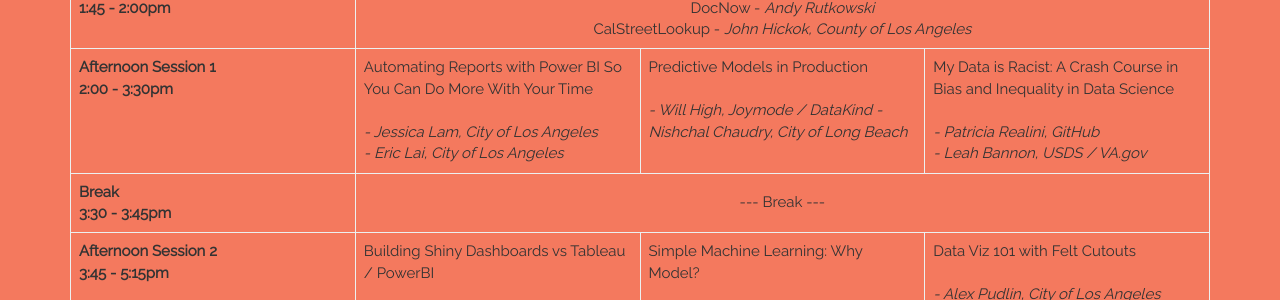
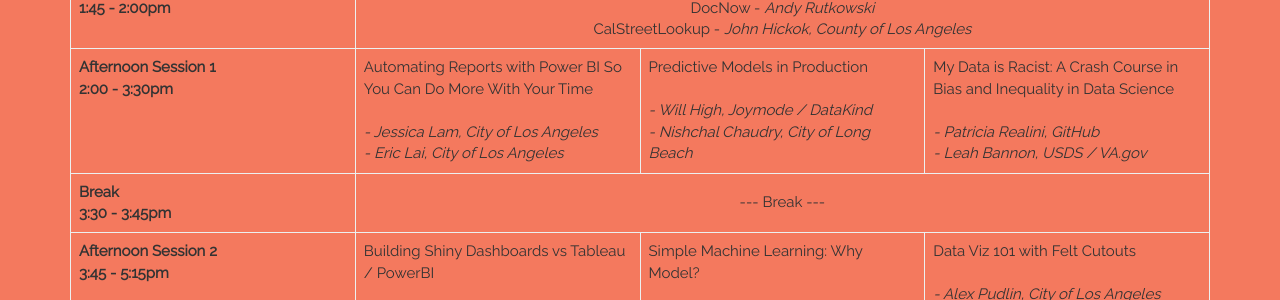
Before and after one commit to compilerla/school-of-data, a Jekyll site: the page built from index.html, in a window 1280 px wide and 900 px high, scrolled down 5613 px. Shown: the part 150-450 px from the top of the window. Built offline with Jekyll 4.4.1, drawn with Linux system fonts in a browser that asks for light colours; some web fonts are replaced; comment, search, counter and statistics services are not loaded.

Commit message:
styling fix

```diff
--- a/_includes/schedule.html
+++ b/_includes/schedule.html
@@ -295,8 +295,8 @@
                                     </td>
                                     <td>
                                         Predictive Models in Production<br><br>
-                                        <em>- Will High, Joymode / DataKind</em>
-                                        <em>- Nishchal Chaudry, City of Long Beach</em>
+                                        <em>- Will High, Joymode / DataKind<br>
+                                        - Nishchal Chaudry, City of Long Beach</em>
                                     </td>
                                     <td>
                                         My Data is Racist: A Crash Course in Bias and Inequality in Data Science<br><br>
```
